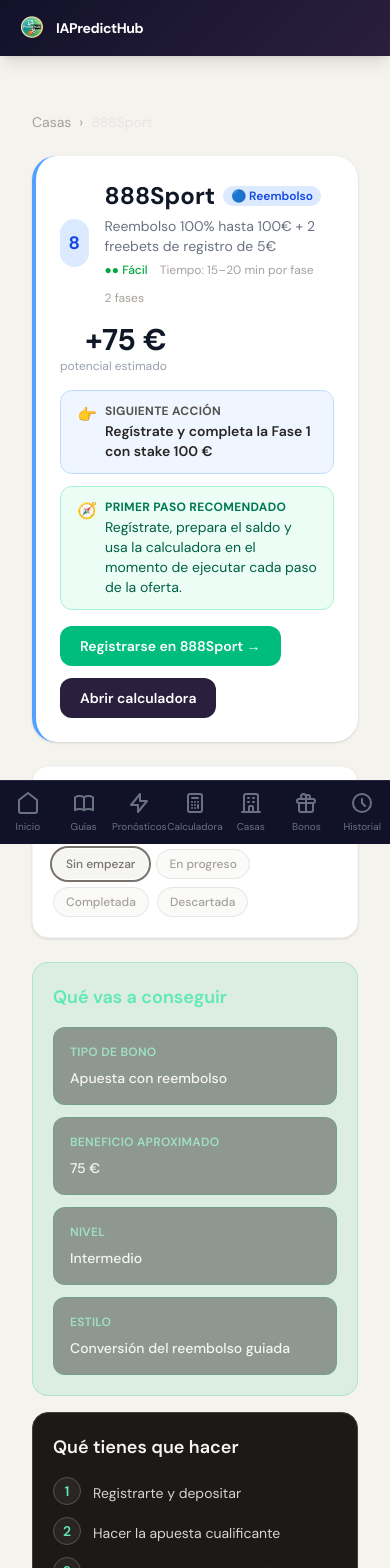
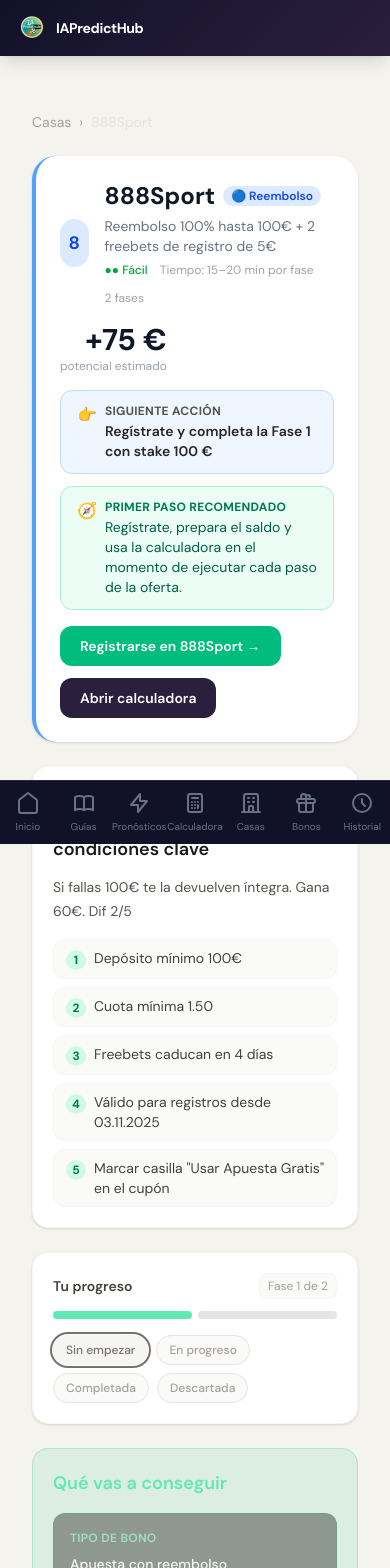
Before and after one commit to eloylt13/matched-betting-app, a Next.js app: page /casas/888sport in a window 390 px wide. Shown: the top 1568 px of the page. Built offline with nearby package versions, Linux system fonts and the light colour scheme; no server answers; a web font is replaced by a local one.

Commit message:
fix: completa bloque previo y CTA final en fichas de casas

```diff
--- a/app/casas/[casa]/CasaDetalleClient.tsx
+++ b/app/casas/[casa]/CasaDetalleClient.tsx
@@ -216,6 +216,12 @@
     if (upper.includes("CRÍTICO") || upper.includes("MUY IMPORTANTE") || upper.includes("OBLIGATORI")) return "critico"
     if (upper.includes("🚨") || upper.includes("ALERTA") || upper.includes("RIESGO")) return "importante"
     return "consejo"
+}
+
+function getAntesRegistroItems(casa: Casa): string[] {
+    const requisitos = casa.requisitos.filter(Boolean)
+    const notas = (casa.notas ?? []).filter(Boolean)
+    return [...requisitos, ...notas].slice(0, 5)
 }
 
 // ── Componente de alerta por nivel ────────────────────────────────────────────
@@ -546,6 +552,7 @@
     const mainCalculadoraHref = buildCalculadoraHref(casa, getModoPrincipalCalculadora(casa))
     const paso1Href = buildCalculadoraHref(casa, content.paso1Mode as CalculadoraModo)
     const paso2Href = buildCalculadoraHref(casa, content.paso2Mode as CalculadoraModo)
+    const antesRegistroItems = getAntesRegistroItems(casa)
 
     return (
         <div className="max-w-3xl mx-auto px-4 py-8 flex flex-col gap-6">
@@ -633,6 +640,42 @@
                     )}
                 </div>
             </div>
+
+            {(casa.resumen || antesRegistroItems.length > 0) && (
+                <section className="bg-white rounded-2xl border border-stone-100 p-5 shadow-sm">
+                    <div className="flex items-start justify-between gap-3">
+                        <div>
+                            <p className="text-xs font-semibold text-emerald-600 uppercase tracking-wide mb-1">
+                                Antes de registrarte
+                            </p>
+                            <h2 className="text-lg font-semibold text-stone-900">Revisa las condiciones clave</h2>
+                        </div>
+                        <span className="rounded-full bg-emerald-50 px-3 py-1 text-xs font-semibold text-emerald-700">
+                            Checklist previa
+                        </span>
+                    </div>
+
+                    {casa.resumen && (
+                        <p className="mt-3 text-sm leading-6 text-stone-600">{casa.resumen}</p>
+                    )}
+
+                    {antesRegistroItems.length > 0 && (
+                        <ul className="mt-4 grid gap-2 sm:grid-cols-2">
+                            {antesRegistroItems.map((item, index) => (
+                                <li
+                                    key={`${casa.id}-antes-registro-${index}`}
+                                    className="flex gap-2 rounded-xl border border-stone-100 bg-stone-50 px-3 py-2 text-sm text-stone-700"
+                                >
+                                    <span className="mt-0.5 h-5 w-5 shrink-0 rounded-full bg-emerald-100 text-center text-xs font-bold leading-5 text-emerald-700">
+                                        {index + 1}
+                                    </span>
+                                    <span className="leading-5">{item}</span>
+                                </li>
+                            ))}
+                        </ul>
+                    )}
+                </section>
+            )}
 
             {/* Estado + progreso integrados */}
             <div className="bg-white rounded-2xl shadow-sm border border-stone-100 p-5">
@@ -803,23 +846,33 @@
                     <p className="text-xs font-semibold text-stone-400 uppercase tracking-wide mb-1">Estado actual</p>
                     <p className="text-sm font-semibold text-stone-800">{siguienteAccion}</p>
                 </div>
-                <div className="flex flex-wrap gap-2 pt-2 border-t border-stone-100">
+                <div className="flex flex-col gap-2 pt-2 border-t border-stone-100 sm:flex-row sm:flex-wrap">
+                    {casa.url && !completada && (
+                        <a
+                            href={casa.url}
+                            target="_blank"
+                            rel="noopener noreferrer"
+                            className="inline-flex justify-center rounded-lg bg-emerald-500 px-4 py-2 text-xs font-semibold text-white transition-colors hover:bg-emerald-400"
+                        >
+                            Ir al bono de {casa.nombre} &rarr;
+                        </a>
+                    )}
                     <Link
                         href="/casas"
-                        className="text-xs font-semibold px-4 py-2 rounded-lg bg-stone-100 hover:bg-stone-200 text-stone-600 transition-colors"
+                        className="inline-flex justify-center rounded-lg bg-stone-100 px-4 py-2 text-xs font-semibold text-stone-600 transition-colors hover:bg-stone-200"
                     >
                         ← Ver todas las casas
                     </Link>
                     <Link
                         href={mainCalculadoraHref}
-                        className="text-xs font-semibold px-4 py-2 rounded-lg bg-[#2A1F3D] hover:bg-[#3d2e57] text-white transition-colors"
+                        className="inline-flex justify-center rounded-lg bg-[#2A1F3D] px-4 py-2 text-xs font-semibold text-white transition-colors hover:bg-[#3d2e57]"
                     >
                         Abrir calculadora
                     </Link>
                     {!completada && (
                         <button
                             onClick={() => handleEstado("completada")}
-                            className="text-xs font-semibold px-4 py-2 rounded-lg bg-emerald-100 hover:bg-emerald-200 text-emerald-700 transition-colors ml-auto"
+                            className="rounded-lg bg-emerald-100 px-4 py-2 text-xs font-semibold text-emerald-700 transition-colors hover:bg-emerald-200 sm:ml-auto"
                         >
                             ✅ Marcar como completada
                         </button>
```
